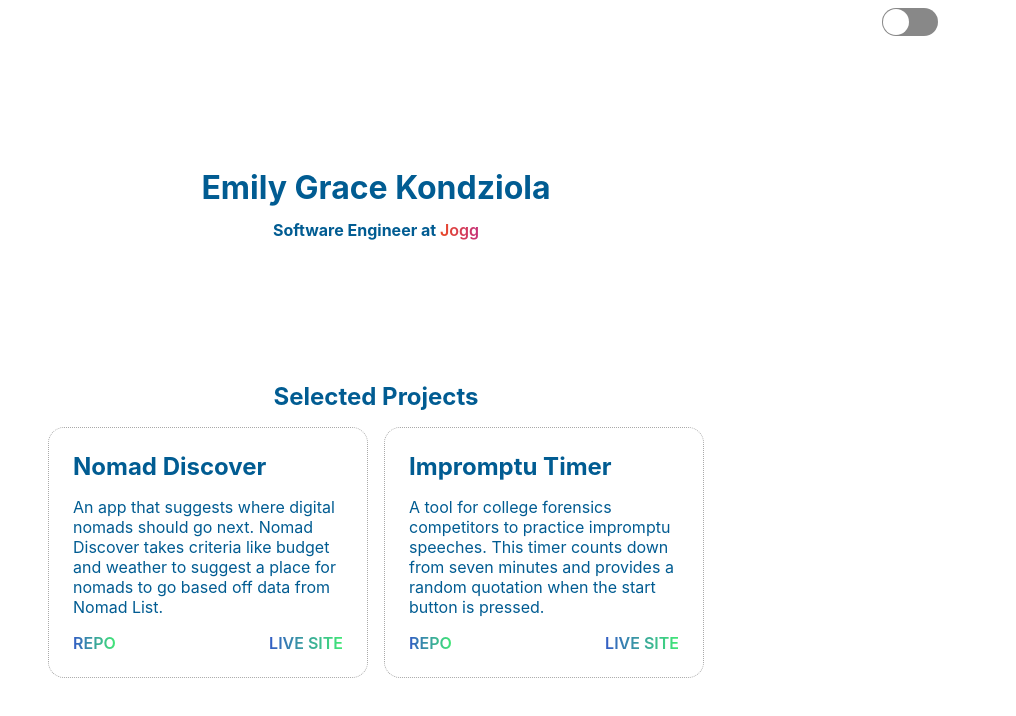
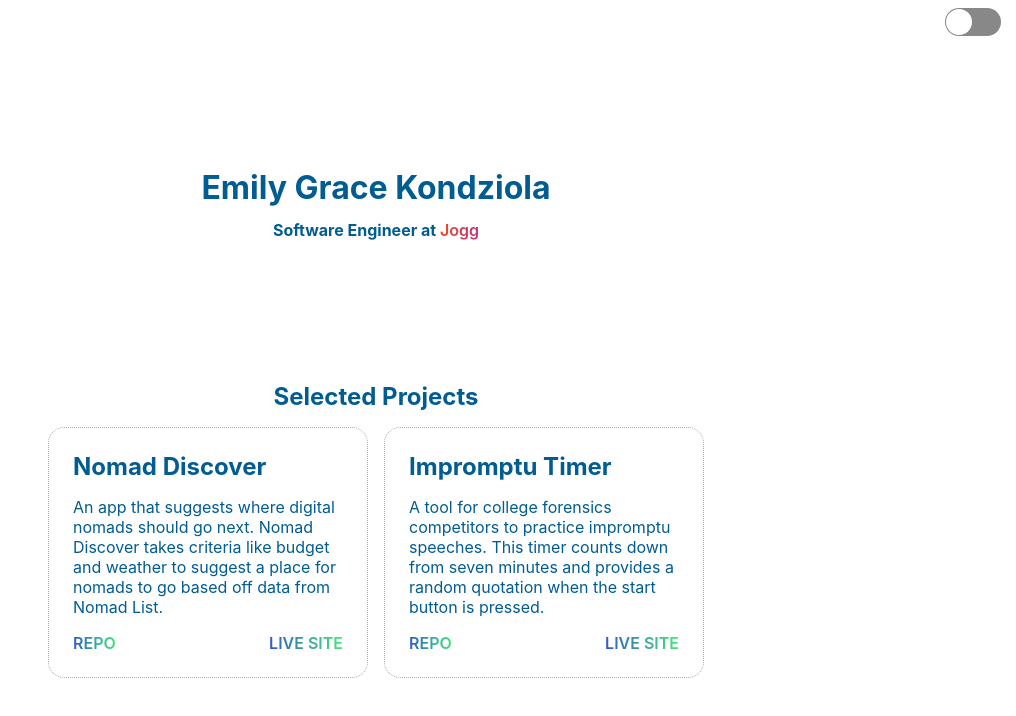
Before and after one commit to emilygracekz/emilykondziola.com, a Next.js app: page / in a window 1280 px wide. Shown: the top 716 px of the page, without its empty margins (264-1280 px from the left). Built offline with nearby package versions, Linux system fonts and the light colour scheme.

Commit message:
Adding extra media query

```diff
--- a/pages/index.js
+++ b/pages/index.js
@@ -77,6 +77,12 @@ const Home = () => {
         font-size: 2rem;
       }
     }
+
+    @media screen and (min-width: 1200px) {
+      .switch {
+        left: 95%;
+      }
+    }
   `
 
   return (
```
